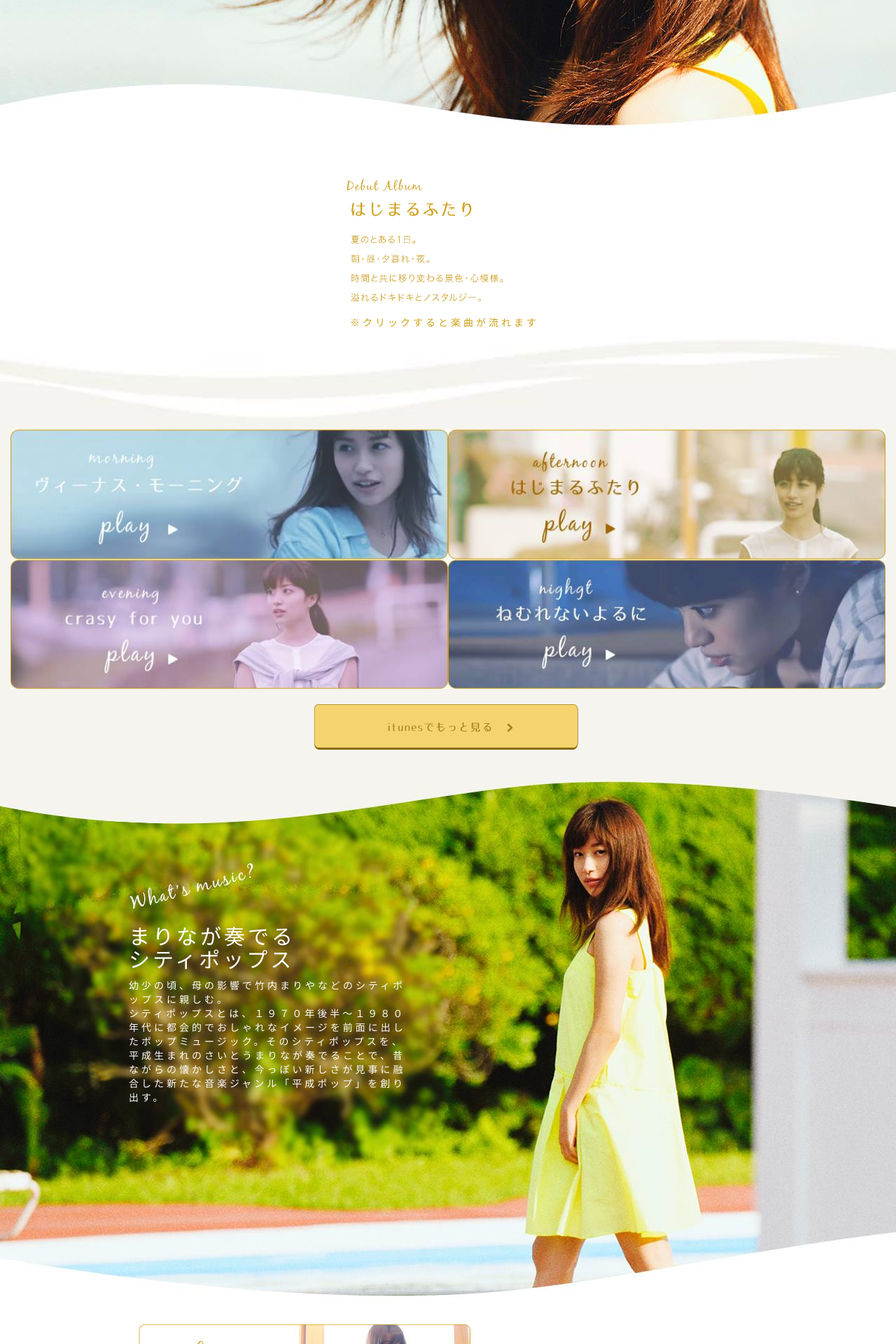
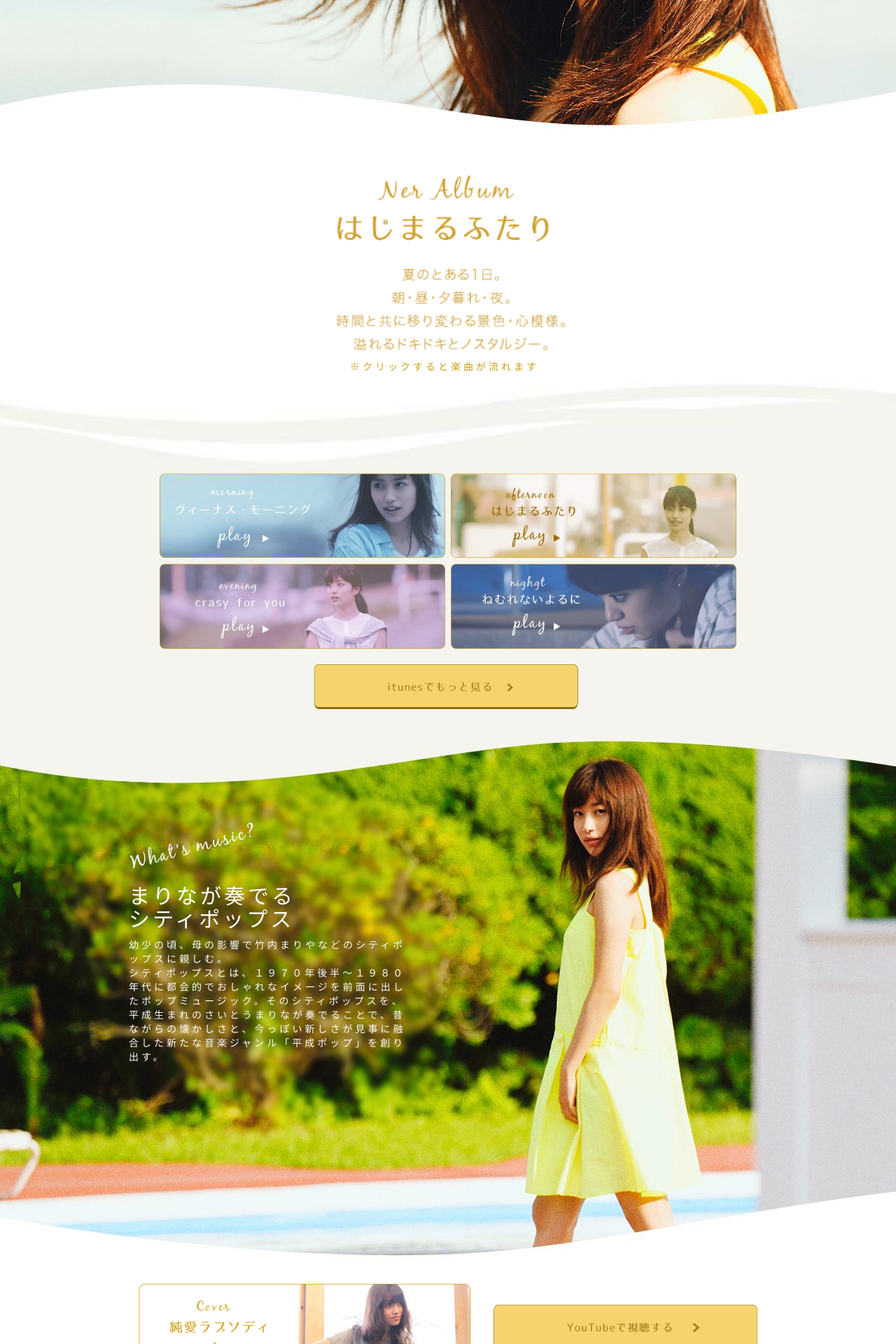
Before and after one commit to saitomarina-hackathon/saitomarina-hackathon.github.io, a Jekyll site: the page built from index.html, in a window 1280 px wide. Shown: the part 497-2417 px from the top of the page at 70% size. Built offline with Jekyll 4.4.1, drawn with Linux system fonts in a browser that asks for light colours; nearby versions of some CDN libraries; Markdown is read by kramdown in place of the engine named in the settings.

Commit message:
視聴エリア調整

```diff
--- a/index.html
+++ b/index.html
@@ -14,7 +14,7 @@ if ((navigator.userAgent.indexOf('iPhone') > 0 && navigator.userAgent.indexOf('i
 </h1>
 
 <div class="white">
-<img src="./images/sp_top_01.png" style="width: 374px;">
+<img src="./img/new_album.png" style="width: 374px;">
 </div>
 
 <p style="padding-right: 10px;">※クリックすると楽曲が流れます</p>
@@ -22,19 +22,20 @@ if ((navigator.userAgent.indexOf('iPhone') > 0 && navigator.userAgent.indexOf('i
 <img src="/img/gray_wave.jpg" style="width: 100%;">
 
 <div class="music-wrap" style="background-color: #f5f4ef;">
-	<div class="music morning col-sm-6" style="padding-right: 0px;">
+	<div class="music morning col-sm-offset-2 col-sm-4" style="padding-right: 4px;">
 		<img src="/img/morning.jpg" width="100%">
 		<audio src="/m4a/01.m4a"><p>audioタグをサポートしたブラウザで閲覧してください</p></audio>
 	</div>
-	<div class="music noon col-sm-6" style="padding-left: 0px;">
+	<div class="music noon col-sm-4" style="padding-left: 4px;">
 		<img src="/img/afternoon.jpg" width="100%">
 		<audio src="/m4a/02.m4a"><p>audioタグをサポートしたブラウザで閲覧してください</p></audio>
 	</div>
-	<div class="music evening col-sm-6" style="padding-right: 0px;">
+	<div style="height: 8px;" class="col-sm-12"></div>
+	<div class="music evening col-sm-offset-2 col-sm-4" style="padding-right: 4px;">
 		<img src="/img/evening.jpg" width="100%">
 		<audio src="/m4a/03.m4a"><p>audioタグをサポートしたブラウザで閲覧してください</p></audio>
 	</div>
-	<div class="music night col-sm-6" style="padding-left:0px;">
+	<div class="music night col-sm-4" style="padding-left:4px;">
 		<img src="/img/night.jpg" width="100%">
 		<audio src="/m4a/04.m4a"><p>audioタグをサポートしたブラウザで閲覧してください</p></audio>
 	</div>
```
Also changed, not shown: img/new_album.png (added).
